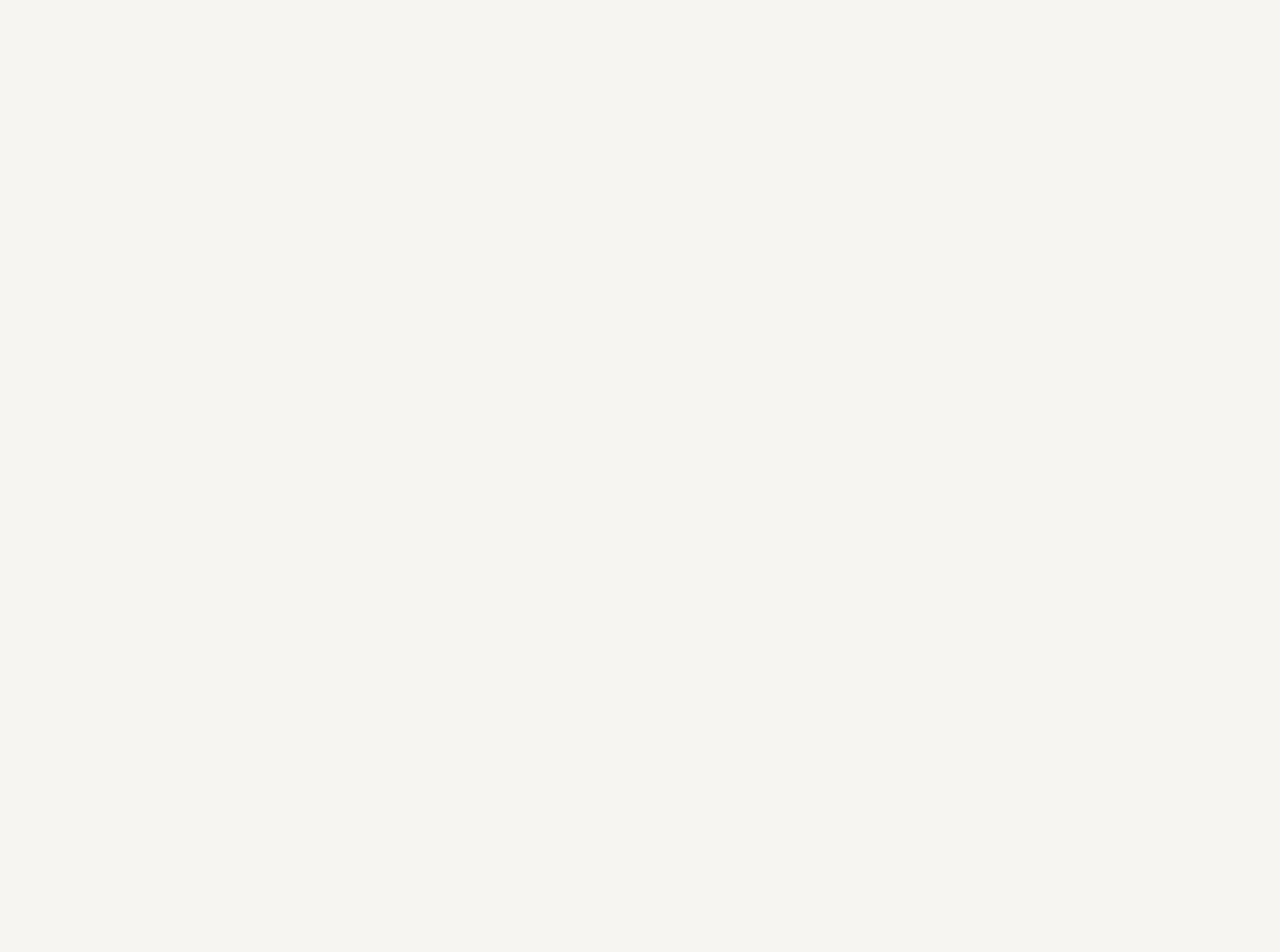
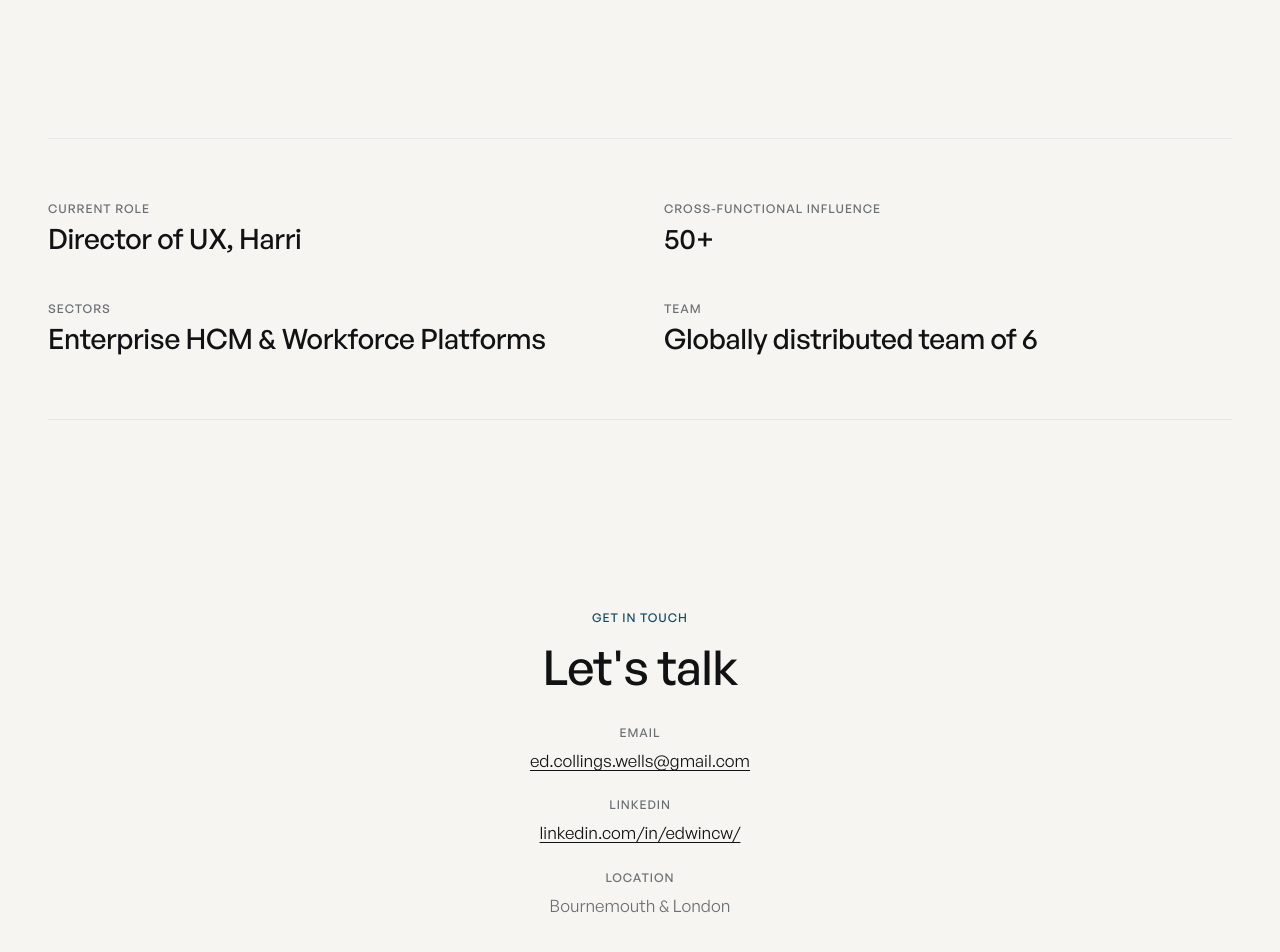
Before and after one commit to edwincwells/edwincw-site, a Next.js app: page / in a window 1280 px wide. Shown: the part 1320-2272 px from the top of the page. Before the commit the page ends 994 px from the top, so only its background shows below. Built offline with nearby package versions, Linux system fonts and the light colour scheme.

Commit message:
feat(sections): thesis, credentials, contact

```diff
--- a/src/app/globals.css
+++ b/src/app/globals.css
@@ -67,3 +67,14 @@ body {
   outline-offset: 3px;
   border-radius: var(--radius-sm);
 }
+
+.link {
+  color: var(--color-foreground);
+  text-decoration: underline;
+  text-underline-offset: 3px;
+  transition: text-underline-offset 180ms linear, color 180ms linear;
+}
+.link:hover {
+  color: var(--color-primary);
+  text-underline-offset: 1px;
+}
--- a/src/app/page.tsx
+++ b/src/app/page.tsx
@@ -1,5 +1,15 @@
 import { Hero } from "@/components/Hero";
+import { Thesis } from "@/components/Thesis";
+import { Credentials } from "@/components/Credentials";
+import { Contact } from "@/components/Contact";
 
 export default function Home() {
-  return <Hero />;
+  return (
+    <>
+      <Hero />
+      <Thesis />
+      <Credentials />
+      <Contact />
+    </>
+  );
 }
--- /dev/null
+++ b/src/components/Contact.tsx
@@ -0,0 +1,56 @@
+import { Container } from "./Container";
+import { Section } from "./Section";
+
+export function Contact() {
+  return (
+    <Section id="contact">
+      <Container width="narrow">
+        <div className="text-center">
+          <p className="text-eyebrow text-[var(--color-primary)] mb-4">
+            Get in touch
+          </p>
+          <h2 className="text-h1 text-[var(--color-foreground)] mb-8">
+            Let&apos;s talk
+          </h2>
+          <div className="space-y-6">
+            <div>
+              <p className="text-eyebrow text-[var(--color-muted)] mb-2">
+                Email
+              </p>
+              <p className="text-body">
+                <a href="mailto:ed.collings.wells@gmail.com" className="link">
+                  ed.collings.wells@gmail.com
+                </a>
+              </p>
+            </div>
+            <div>
+              <p className="text-eyebrow text-[var(--color-muted)] mb-2">
+                LinkedIn
+              </p>
+              <p className="text-body">
+                <a
+                  href="https://linkedin.com/in/edwincw/"
+                  target="_blank"
+                  rel="noopener noreferrer"
+                  className="link"
+                >
+                  linkedin.com/in/edwincw/
+                </a>
+              </p>
+            </div>
+            <div>
+              <p className="text-eyebrow text-[var(--color-muted)] mb-2">
+                Location
+              </p>
+              <p className="text-body">
+                <span className="text-[var(--color-muted)]">
+                  Bournemouth &amp; London
+                </span>
+              </p>
+            </div>
+          </div>
+        </div>
+      </Container>
+    </Section>
+  );
+}
--- /dev/null
+++ b/src/components/Credentials.tsx
@@ -0,0 +1,32 @@
+import { Container } from "./Container";
+import { Section } from "./Section";
+
+const cells = [
+  { label: "Current role", value: "Director of UX, Harri" },
+  { label: "Cross-functional influence", value: "50+" },
+  { label: "Sectors", value: "Enterprise HCM & Workforce Platforms" },
+  { label: "Team", value: "Globally distributed team of 6" },
+];
+
+export function Credentials() {
+  return (
+    <Section>
+      <Container>
+        <div className="border-t border-b border-[var(--color-border)] py-12 md:py-16">
+          <div className="grid grid-cols-1 md:grid-cols-2 gap-8 md:gap-12">
+            {cells.map((cell) => (
+              <div key={cell.label}>
+                <p className="text-eyebrow text-[var(--color-muted)] mb-2">
+                  {cell.label}
+                </p>
+                <p className="text-h2 text-[var(--color-foreground)]">
+                  {cell.value}
+                </p>
+              </div>
+            ))}
+          </div>
+        </div>
+      </Container>
+    </Section>
+  );
+}
--- /dev/null
+++ b/src/components/Thesis.tsx
@@ -0,0 +1,20 @@
+import { Container } from "./Container";
+import { Section } from "./Section";
+
+export function Thesis() {
+  return (
+    <Section>
+      <Container width="narrow">
+        <p className="text-eyebrow text-[var(--color-primary)] mb-4">
+          On designing trust
+        </p>
+        <h2 className="text-h1 text-[var(--color-foreground)] mb-8 md:mb-10">
+          What experience strategy means when the product can think back
+        </h2>
+        <p className="text-body text-[var(--color-body)]">
+          [Thesis body — 150–250 words — Edwin to write]
+        </p>
+      </Container>
+    </Section>
+  );
+}
```
